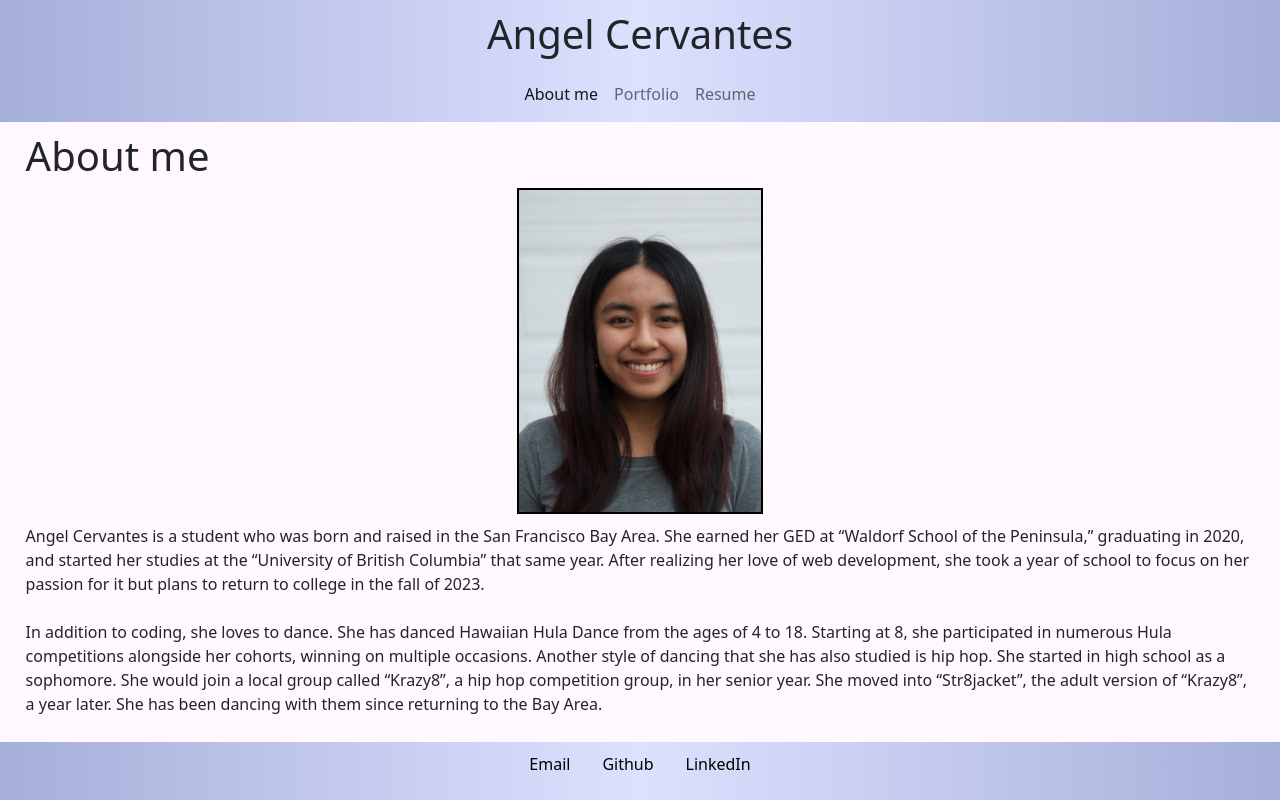
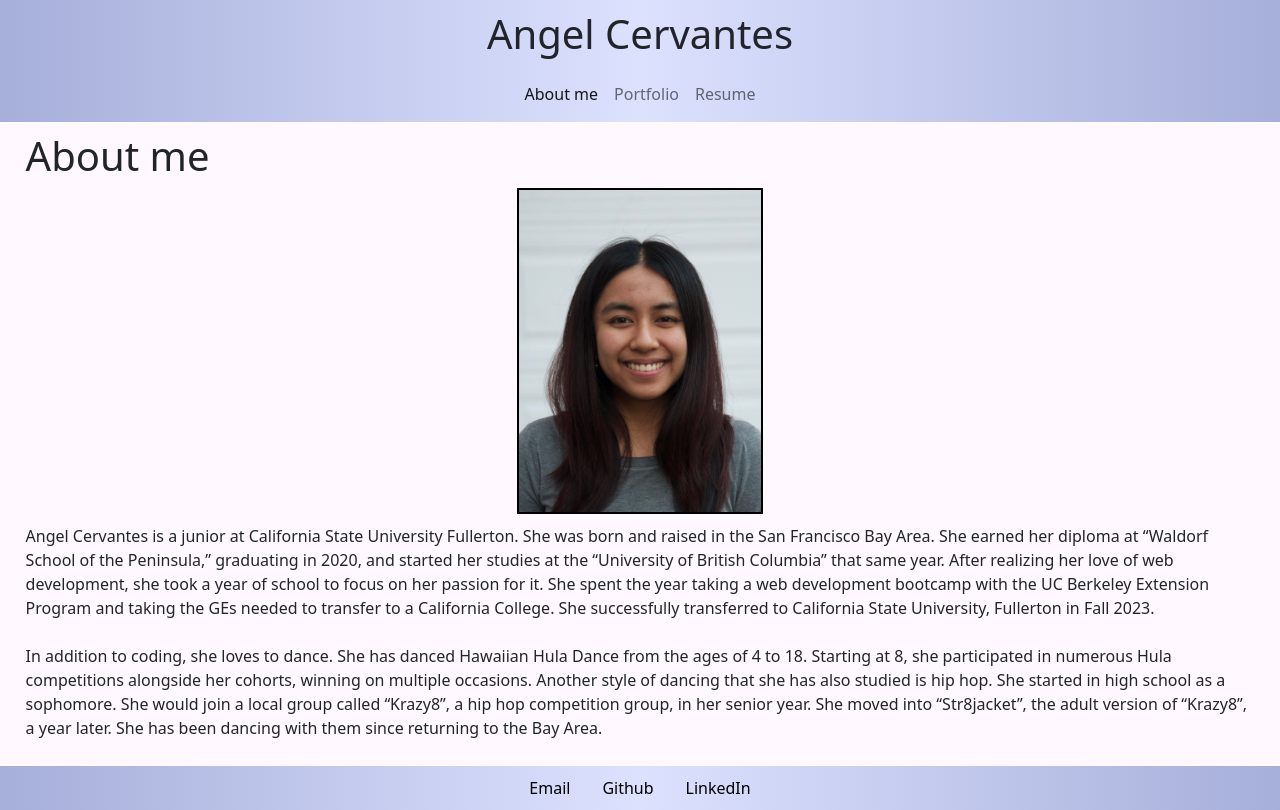
Before and after one commit to Angellyn218/react-portfolio, a React (Create React App) app: page / in a window 1280 px wide. Built offline with nearby package versions, Linux system fonts and the light colour scheme.

Commit message:
edited about page

```diff
--- a/src/pages/About.js
+++ b/src/pages/About.js
@@ -7,9 +7,10 @@ export default function About() {
             <h1>About me</h1>
             <img src={ProfilePicture} className="profile" alt="profile" />
             <p>
-                Angel Cervantes is a student who was born and raised in the San Francisco Bay Area. She earned her GED at “Waldorf School of the Peninsula,” graduating in 2020,
+                Angel Cervantes is a junior at California State University Fullerton. She was born and raised in the San Francisco Bay Area. She earned her diploma at “Waldorf School of the Peninsula,” graduating in 2020,
                 and started her studies at the “University of British Columbia” that same year. After realizing her love of web development, she took a year of school to focus
-                on her passion for it but plans to return to college in the fall of 2023.
+                on her passion for it. She spent the year taking a web development bootcamp with the UC Berkeley Extension Program and taking the GEs needed to transfer to a California College.
+                She successfully transferred to California State University, Fullerton in Fall 2023.
                 <br/>
                 <br/>
                 In addition to coding, she loves to dance. She has danced Hawaiian Hula Dance from the ages of 4 to 18. Starting at 8, she participated in numerous Hula
```
